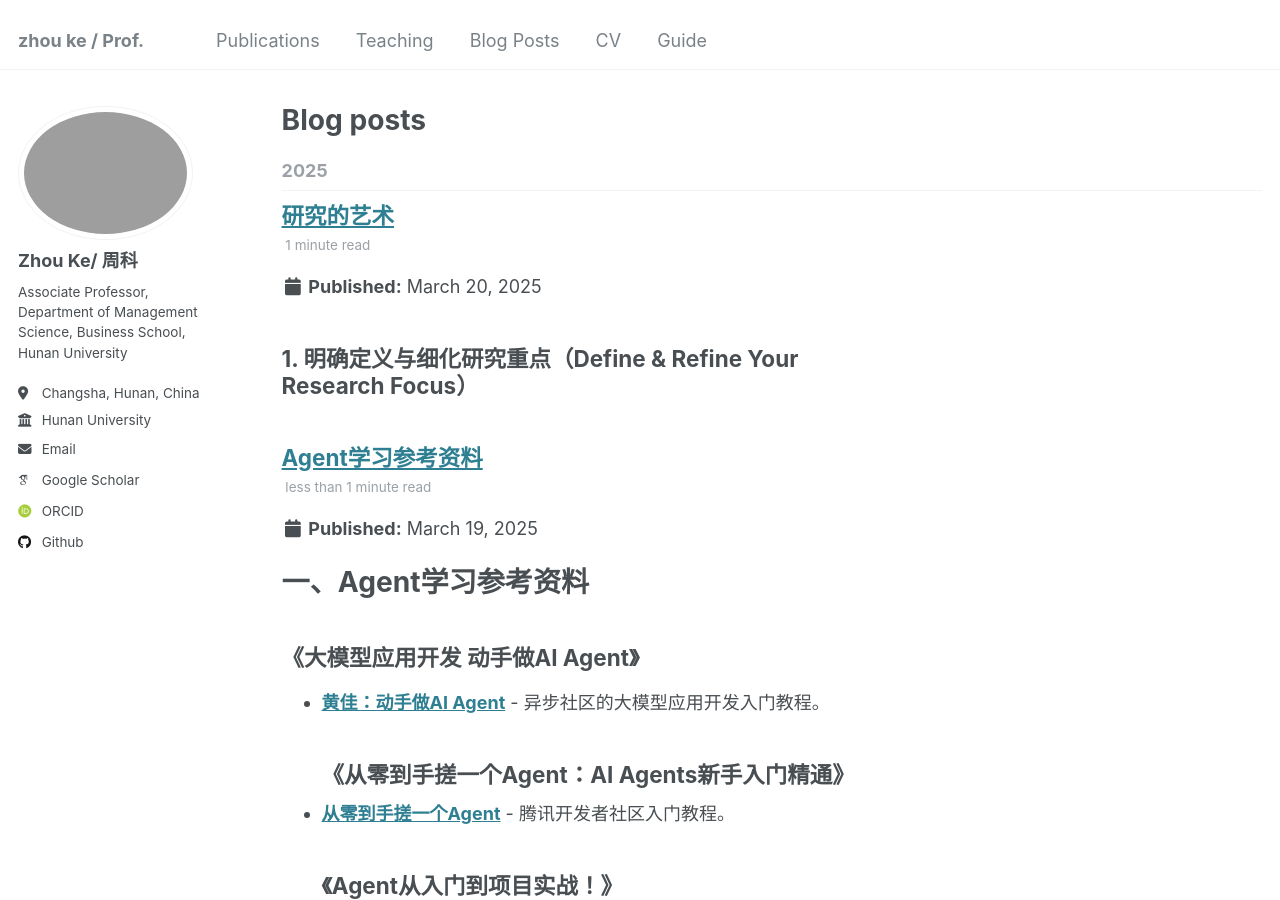
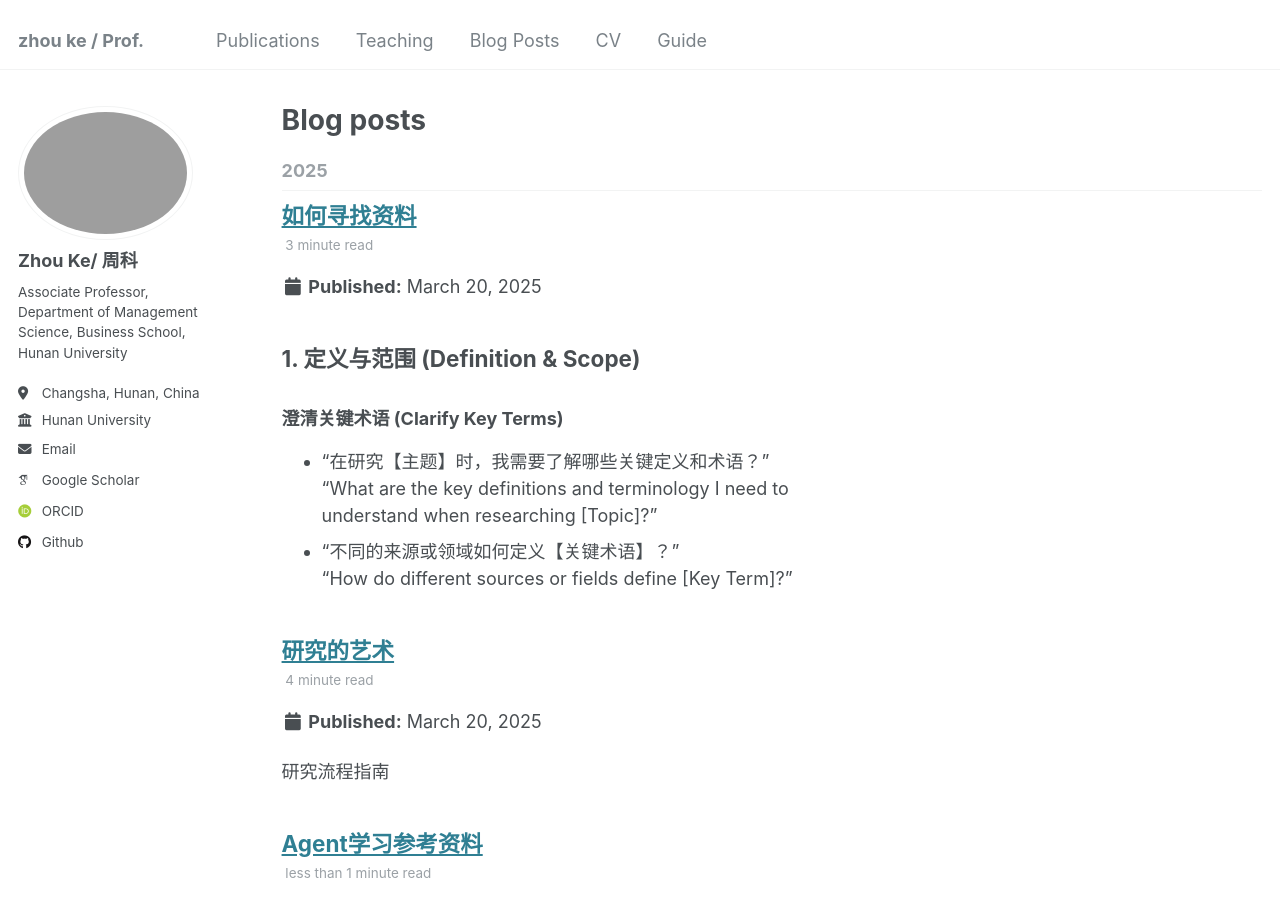
Before and after one commit to hustzhke/hustzhke.github.io, a Jekyll site: the page built from _pages/year-archive.html, in a window 1280 px wide and 900 px high. Built offline with Jekyll 4.4.1, drawn with Linux system fonts in a browser that asks for light colours; some web fonts are replaced; some of the changed lines change nothing that is shown.

Commit message:
中英文

```diff
--- a/_posts/2025-03-20-blog-post-10 .md
+++ b/_posts/2025-03-20-blog-post-10 .md
@@ -8,169 +8,161 @@ tags:
   - category2
 ---
 
-## 1. 明确定义与细化研究重点（Define & Refine Your Research Focus）
+研究流程指南
 
-### 明确研究主题（Clarify the Topic）
-在收集初步信息后，细化你的研究问题或目标，确保它清晰、具体并且可行。
+## 1. 定义与完善研究重点 (Define & Refine Your Research Focus)
+### 澄清研究主题 (Clarify the Topic)
+在收集初步信息后，进一步细化你的研究问题或目标，确保其清晰、具体且可行。
+After gathering initial information, refine your research question or objective. Make sure it is clear, specific, and feasible.
 
-**示例（Example）：**
-不要探索人工智能整体，而应特别关注强化学习在机器人领域的应用。
-*Instead of exploring all of artificial intelligence, focus specifically on the use of reinforcement learning in robotics.*
+**示例 (Example):**
+“与其研究整个人工智能领域，不如专注于强化学习在机器人领域的应用。”
+"Instead of exploring all of artificial intelligence, focus specifically on the use of reinforcement learning in robotics."
 
-### 确定研究范围与目的（Establish Scope & Purpose）
-确定你具体要实现什么（例如发现新知识、验证理论、解决实际问题）。
+### 确定研究范围与目的 (Establish Scope & Purpose)
+明确你的研究目标，如发现新知识、验证理论或解决实际问题。
+Determine what precisely you aim to accomplish (e.g., discover new knowledge, test a theory, solve a practical problem).
 
-**关键成果（Key Outcome）：**
-清晰明确的研究问题或假设，用以指导整个研究。
+**关键成果 (Key Outcome):**
+一个清晰明确的研究问题或假设，以指导后续研究。
+A well-defined research question or hypothesis that guides the rest of your study.
 
 ---
 
-## 2. 全面文献综述（Conduct a Thorough Literature Review）
+## 2. 进行全面的文献综述 (Conduct a Thorough Literature Review)
+### 调查现有知识 (Survey Existing Knowledge)
+回顾与你的研究主题相关的学术论文、权威文章、书籍及可信的在线资源。
+Review academic papers, reputable articles, books, and credible online resources related to your refined topic.
 
-### 调查现有知识（Survey Existing Knowledge）
-审阅与你研究主题相关的学术论文、权威文章、书籍和可靠网络资源。
+**常用数据库 (Databases):**
+Google Scholar, JSTOR, IEEE Xplore, PubMed 等。
+Google Scholar, JSTOR, IEEE Xplore, PubMed, etc.
 
-**数据库（Databases）：**
-Google Scholar、JSTOR、IEEE Xplore、PubMed等。
+### 识别研究空白与趋势 (Identify Gaps & Trends)
+寻找尚未深入研究的领域、争议点及新兴主题。
+Look for underexplored areas, points of controversy, and emerging themes.
 
-### 识别研究空白与趋势（Identify Gaps & Trends）
-寻找研究不足的领域、争议点和新兴主题。
-
-**关键成果（Key Outcome）：**
-全面了解现有知识现状，并清晰理解你的研究如何融入现有文献。
+**关键成果 (Key Outcome):**
+全面理解当前知识状态，并明确你的研究如何融入现有文献。
+A comprehensive understanding of the current state of knowledge and a clear sense of how your research fits into the existing literature.
 
 ---
 
-## 3. 选择合适的研究方法（Choose an Appropriate Methodology）
+## 3. 选择合适的研究方法 (Choose an Appropriate Methodology)
+### 定量 vs. 定性 vs. 混合方法 (Quantitative vs. Qualitative vs. Mixed Methods)
+根据研究问题、数据可用性及主题性质选择最佳研究方法。
+Decide on the best research approach based on your question, data availability, and the nature of the topic.
 
-### 定量、定性或混合方法（Quantitative vs. Qualitative vs. Mixed Methods）
-根据你的研究问题、数据可用性和主题性质，决定最佳研究方法。
+- **定量研究 (Quantitative):** 使用数值数据、统计分析，通常用于普适性结论。
+  *Uses numerical data, statistics, and often seeks generalizable results.*
+- **定性研究 (Qualitative):** 强调描述性、情境化或解释性数据（如访谈、案例研究）。
+  *Focuses on descriptive, contextual, or interpretive data (e.g., interviews, case studies).*
+- **混合方法 (Mixed Methods):** 结合定量与定性研究方法。
+  *Combines both approaches.*
 
-- **定量研究（Quantitative）：** 使用数值数据、统计方法，通常寻求可推广的结果。
-- **定性研究（Qualitative）：** 关注描述性、情境性或解释性的数据（如访谈、案例研究）。
-- **混合方法（Mixed Methods）：** 结合两种方法。
+### 研究设计 (Research Design)
+选择适合的研究设计，如实验研究、相关性研究、人种志研究或扎根理论研究。
+Select a specific design (e.g., experimental, correlational, ethnographic, grounded theory) or protocol in line with best practices in your field.
 
-### 研究设计（Research Design）
-选择与你领域最佳实践相符的具体设计（例如实验法、相关性研究、民族志、扎根理论）。
-
-**关键成果（Key Outcome）：**
-制定详细的研究计划，明确如何收集与分析数据。
+**关键成果 (Key Outcome):**
+一份详细的研究计划，说明数据收集和分析方法。
+A detailed research plan outlining how you will collect and analyze data.
 
 ---
 
-## 4. 数据收集与整理（Collect & Organize Data）
+## 4. 收集与整理数据 (Collect & Organize Data)
+### 原始数据收集 (Primary Data Collection)
+如果进行原始研究，可通过实验、调查、访谈或现场观察收集数据。
+If conducting original research, gather data through experiments, surveys, interviews, or field observations.
 
-### 一手数据收集（Primary Data Collection）
-若进行原创研究，通过实验、调查、访谈或实地观察收集数据。
+**确保伦理合规 (Ensure Ethical Considerations):**
+获取受试者同意，保护隐私，遵守伦理审查委员会 (IRB) 指南（如适用）。
+Obtain consent, maintain privacy, follow institutional review board (IRB) guidelines where applicable.
 
-- **确保伦理考量：** 取得同意、保护隐私、遵守相关机构审查委员会（IRB）规定。
+### 次级数据收集 (Secondary Data Collection)
+如果使用现有数据，确保数据的可靠性与相关性。
+If drawing on existing data, ensure its reliability and relevance.
 
-### 二手数据收集（Secondary Data Collection）
-若使用已有数据，确保数据可靠性和相关性。
+**数据来源 (Sources):**
+政府数据库、同行评审文章、权威行业报告。
+Government databases, peer-reviewed articles, reputable industry reports.
 
-- **数据来源：** 政府数据库、同行评审文章、权威行业报告。
-
-**关键成果（Key Outcome）：**
-形成结构化的数据集（定性或定量），与研究问题紧密相关。
+**关键成果 (Key Outcome):**
+一个有组织的数据集（定量或定性），与研究问题紧密相关。
+A structured dataset (qualitative or quantitative) relevant to your research question.
 
 ---
 
-## 5. 严格的数据分析（Analyze the Data Rigorously）
+## 5. 严谨分析数据 (Analyze the Data Rigorously)
+### 选择合适的工具与技术 (Appropriate Tools & Techniques)
+使用合适的统计检验（如 t 检验、ANOVA、回归分析）或定性分析方法（如主题分析、编码）准确解释结果。
+Use the right statistical tests (e.g., t-test, ANOVA, regression) or qualitative analysis methods (e.g., thematic analysis, coding) to interpret results accurately.
 
-### 合适的工具和技术（Appropriate Tools & Techniques）
-运用合适的统计检验（例如t检验、方差分析、回归）或定性分析方法（例如主题分析、编码）精确解读结果。
+### 确保数据的有效性与可靠性 (Ensure Validity & Reliability)
+- **有效性 (Validity):** 你的分析是否真正测量了预期的内容？
+  *Does the analysis accurately measure what it intends to measure?*
+- **可靠性 (Reliability):** 结果是否一致且可复现？
+  *Are the results consistent and replicable?*
 
-### 确保有效性与可靠性（Ensure Validity & Reliability）
-- **有效性（Validity）：** 分析是否准确测量了预期内容？
-- **可靠性（Reliability）：** 结果是否一致并可重复？
-
-**关键成果（Key Outcome）：**
-通过严谨的方法学分析得出洞察与发现。
+**关键成果 (Key Outcome):**
+通过严谨的方法得出的研究发现和洞见。
+Insights and findings derived from a careful, methodologically sound analysis.
 
 ---
 
-## 6. 解释与综合研究发现（Interpret & Synthesize Findings）
+## 6. 解释与综合研究结果 (Interpret & Synthesize Findings)
+### 与现有文献对比 (Compare With Existing Literature)
+将你的研究结果与已有研究进行比较，以确定其是否支持或挑战现有理论。
+Align your results with previous research to see if they confirm or challenge established knowledge.
 
-### 与现有文献对比（Compare With Existing Literature）
-将结果与已有研究对照，确认或挑战现有知识。
+### 讨论研究意义 (Discuss Implications)
+解释你的研究为何重要——是否推动理论发展、指导实践或指出未来研究方向。
+Explain why your findings matter—whether they advance theory, inform practice, or highlight areas for further study.
 
-### 讨论研究意义（Discuss Implications）
-说明研究发现为何重要—是推进理论、指导实践，还是指出未来研究方向。
-
-**关键成果（Key Outcome）：**
-清晰、具备情境化的研究意义理解。
+**关键成果 (Key Outcome):**
+清晰地展现研究的意义及其在学术领域中的位置。
+A clear, contextualized understanding of your research’s significance.
 
 ---
 
-## 7. 呈现研究并同行评审（Present & Peer-Review Your Work）
+## 7. 发表与同行评审 (Present & Peer-Review Your Work)
+### 撰写研究报告 (Draft Your Research Report)
+按标准结构组织研究结果（引言、方法、结果、讨论、结论）。
+Organize your findings into a coherent structure (introduction, methodology, results, discussion, conclusion).
 
-### 撰写研究报告（Draft Your Research Report）
-将研究发现整理为逻辑清晰的结构（引言、方法、结果、讨论、结论）。
+### 寻求同行反馈 (Peer Feedback)
+邀请同事、导师或领域专家评审，以发现问题、澄清疑问、完善论点。
+Seek reviews from colleagues, mentors, or subject-matter experts to identify weaknesses, clarify uncertainties, and refine arguments.
 
-### 同行反馈（Peer Feedback）
-请同事、导师或领域专家审阅，发现弱点、澄清不确定性并优化论证。
-
-**关键成果（Key Outcome）：**
-完善、清晰可信的研究呈现。
+**关键成果 (Key Outcome):**
+一篇经过完善的、透明且可信的研究报告。
+A polished, transparent, and credible presentation of your research.
 
 ---
 
-## 8. 修订与迭代（Revise & Iterate）
+## 8. 修订与迭代 (Revise & Iterate)
+### 回应批评与反馈 (Address Criticisms & Feedback)
+纳入有效的批评意见，并在必要时调整研究方法或分析。
+Incorporate valid critiques and refine your methodology or analysis if necessary.
 
-### 回应批评与反馈（Address Criticisms & Feedback）
-吸纳有效的批评意见，必要时优化研究方法或分析。
-
-### 考虑研究局限（Consider Limitations）
-坦诚说明研究限制（如样本小、可能存在的偏差、测量误差等）。
-
-**关键成果（Key Outcome）：**
-经过严格审阅与修订，能够经得起审查的最终研究成果。
+**关键成果 (Key Outcome):**
+经过严格审查与修订的最终研究成果。
+A rigorously reviewed and revised final product that stands up to scrutiny.
 
 ---
 
-## 9. 分享与存档（Share & Archive）
-
-### 研究成果传播（Dissemination）
-在期刊发表、会议展示，或通过开放平台分享。
-
-- **预发表平台：** SSRN （https://www.ssrn.com/index.cfm/en/）、Arkiv  (https://arxiv.org/)、OSF（Open Science Framework）。
-
-### 数据与文档存档（Data & Documentation）
-将数据、代码和文档存档，以供未来参考和重复使用（如GitHub、机构存储库）。
-
-**关键成果（Key Outcome）：**
-广泛的研究可获取性，促进未来合作与研究。
+## 9. 分享与存档 (Share & Archive)
+### 研究传播 (Dissemination)
+通过期刊发表、会议展示或开放获取平台分享研究成果。
+Publish in journals, present at conferences, or share through open-access platforms as appropriate.
 
 ---
 
-## 10. 规划未来研究（Plan Future Research）
+## 10. 规划未来研究 (Plan Future Research)
+### 识别下一步 (Identify Next Steps)
+每项研究都会引发新的问题或研究方向，制定后续研究计划。
+Every study yields new questions or avenues to explore. Outline how these can be pursued in subsequent projects.
 
-### 确定下一步研究（Identify Next Steps）
-每项研究都会提出新的问题或探索方向。明确如何在后续项目中探索。
-
-### 维护研究日志（Maintain a Research Log）
-记录研究中的经验教训，持续改进研究过程。
-
-**关键成果（Key Outcome）：**
-为后续研究明确方向的路线图。
-
----
-
-## 常见研究框架与方法（Common Research Frameworks & Methodologies）
-
-- **科学方法（Scientific Method）:** 提出假设→实验验证→分析结果→得出结论→完善假设。
-- **行动研究（Action Research）:** 规划、行动、观察与反思的迭代周期，通常用于组织或教育环境。
-- **设计思维（Design Thinking）:** 共情、定义、构思、原型制作与测试，尤其适合产品或服务创新。
-- **循证研究（Evidence-Based Research）:** 收集评估已有证据，结合专业知识，并应用于具体问题。
-
----
-
-## 参考与权威链接（References & Credible Links）
-
-- **一般研究指南：**
-  - 《研究的艺术》（“The Craft of Research” by Booth, Colomb, & Williams）
-  - Purdue OWL（Online Writing Lab）
-
-- **伦理研究标准：**
-  - 美国人类研究保护办公室（OHRP）
-  - 贝尔蒙报告（Belmont Report）
+**关键成果 (Key Outcome):**
+为未来研究提供路线图，以构建更深入的研究体系。
+A roadmap for ongoing or follow-up inquiries that builds on your current findings.
--- /dev/null
+++ b/_posts/2025-03-20-blog-post-11.md
@@ -0,0 +1,135 @@
+---
+title: '如何寻找资料'
+date: 2025-03-20
+permalink: /posts/2012/08/blog-post-4/
+tags:
+  - cool posts
+  - category1
+  - category2
+---
+
+
+## 1. 定义与范围 (Definition & Scope)
+### 澄清关键术语 (Clarify Key Terms)
+- “在研究【主题】时，我需要了解哪些关键定义和术语？”
+  "What are the key definitions and terminology I need to understand when researching [Topic]?"
+- “不同的来源或领域如何定义【关键术语】？”
+  "How do different sources or fields define [Key Term]?"
+
+### 确立研究重点 (Establish Focus)
+- “【主题】包含哪些子主题或领域？”
+  "What subtopics or areas are encompassed by [Topic]?"
+- “【主题】的研究范围是什么？它涉及哪些领域或学科？”
+  "What is the scope of [Topic], and which domains or disciplines does it intersect?"
+
+## 2. 历史背景 (Historical Context)
+### 起源与演变 (Origin & Evolution)
+- “【主题】何时、如何起源？有哪些关键人物或先驱？”
+  "When and how did [Topic] originate, and who were the key figures or pioneers?"
+- “【主题】如何随着时间和不同文化或学术背景演变？”
+  "How has [Topic] evolved over time and across different cultural or academic contexts?"
+
+### 重要里程碑 (Milestones & Turning Points)
+- “塑造【主题】的重大事件或突破有哪些？”
+  "What major events or breakthroughs shaped [Topic]?"
+- “哪些研究或出版物显著推动了对【主题】的理解？”
+  "Which studies or publications significantly advanced understanding of [Topic]?"
+
+## 3. 现状概览 (Current Landscape)
+### 领域概述 (Overview of the Field)
+- “当前【主题】在研究、实践或行业应用方面的现状如何？”
+  "What does the current landscape of [Topic] look like in terms of research, practice, or industry application?"
+- “哪些主要机构、组织或研究人员在该领域处于领先地位？”
+  "Who are the main institutions, organizations, or researchers leading work in this field?"
+
+### 影响力理论与模型 (Influential Theories & Models)
+- “哪些核心理论、框架或模型指导着当前对【主题】的思考？”
+  "What core theories, frameworks, or models guide current thinking about [Topic]?"
+- “哪些理论或概念框架被广泛引用？为什么？”
+  "Which theoretical or conceptual frameworks are most widely cited, and why?"
+
+## 4. 关键问题与目标 (Key Questions & Objectives)
+### 核心研究问题 (Central Research Questions)
+- “哪些主要问题驱动着【主题】的研究？”
+  "What are the main questions driving research in [Topic]?"
+- “【主题】试图解决哪些知识空白或问题？”
+  "What problems or gaps in knowledge is [Topic] trying to solve?"
+
+### 研究目标 (Goals & Objectives)
+- “【主题】的短期和长期研究目标是什么？”
+  "What are the short-term and long-term objectives of research or practical efforts in [Topic]?"
+- “当前文献中存在哪些未解决或研究不足的问题？”
+  "Which questions remain unresolved or underexplored in current literature?"
+
+## 5. 证据与数据 (Evidence & Data)
+### 主要来源与研究 (Primary Sources & Studies)
+- “关于【主题】最重要或被频繁引用的研究、数据集或实验有哪些？”
+  "What are the most important or frequently cited studies, datasets, or experiments on [Topic]?"
+- “哪些期刊或会议经常发表关于【主题】的研究？”
+  "Which journals or conferences frequently publish research on [Topic]?"
+
+### 数据质量与可靠性 (Quality & Reliability)
+- “【主题】的主要数据来源有多可靠或有效？”
+  "How reliable or valid are the key sources of data on [Topic]?"
+- “主要研究或数据集中是否存在方法论上的局限性？”
+  "Are there any methodological limitations in the major studies or data sets?"
+
+## 6. 方法与研究途径 (Methods & Approaches)
+### 方法论概述 (Methodological Overview)
+- “研究【主题】通常使用哪些方法（定性、定量、混合方法）？”
+  "What methodologies (qualitative, quantitative, mixed-methods) are commonly used to study [Topic]?"
+- “是否有任何新兴的研究方法被应用于【主题】？”
+  "Are there any novel or emerging research methods being applied to [Topic]?"
+
+### 最佳实践与标准 (Best Practices & Standards)
+- “【主题】研究领域公认的最佳实践或金标准是什么？”
+  "What are considered best practices or gold standards in research on [Topic]?"
+- “主要机构是否推荐特定的研究指南或协议？”
+  "Are there specific guidelines or protocols recommended by leading organizations?"
+
+## 7. 应用与实践影响 (Applications & Practical Implications)
+### 真实案例与影响 (Use Cases & Real-World Impact)
+- “【主题】在现实世界中如何应用（如行业、公共政策、教育、医疗）？”
+  "How is [Topic] applied in real-world settings (e.g., industry, public policy, education, healthcare)?"
+- “有哪些值得关注的案例研究或成功案例证明【主题】的影响？”
+  "What are notable case studies or success stories demonstrating the impact of [Topic]?"
+
+### 伦理与社会考量 (Ethical & Societal Considerations)
+- “【主题】的应用会带来哪些伦理或社会影响？”
+  "What ethical or societal implications arise from the application of [Topic]?"
+- “不同利益相关者（政策制定者、行业领导者、活动家）如何看待这些影响？”
+  "How do different stakeholders (e.g., policymakers, industry leaders, activists) view these implications?"
+
+## 8. 争议与辩论 (Controversies & Debates)
+### 主要分歧点 (Main Points of Disagreement)
+- “【主题】存在哪些主要争议、辩论或未解决的问题？”
+  "What are the major controversies, debates, or unresolved issues within [Topic]?"
+- “哪些学派或观点存在冲突？他们的主要论点是什么？”
+  "Which schools of thought or camps are in conflict, and what are their main arguments?"
+
+## 9. 跨学科视角 (Cross-Disciplinary Perspectives)
+### 与其他领域的交叉 (Intersection with Other Fields)
+- “【主题】如何与其他学科（如神经科学、经济学、计算机科学）交叉？”
+  "How does [Topic] intersect with or draw from other disciplines (e.g., neuroscience, economics, computer science)?"
+- “是否存在跨学科研究团队或联合项目研究【主题】？”
+  "Are there multidisciplinary research teams or joint projects exploring [Topic]?"
+
+## 10. 地区或文化差异 (Regional or Cultural Variations)
+### 全球视角 (Global Outlook)
+- “【主题】在不同地区或文化中有何不同？”
+  "How does [Topic] differ across regions or cultures?"
+
+## 11. 未来方向 (Future Directions)
+### 新兴趋势与研究 (Emerging Trends & Research)
+- “与【主题】相关的最新趋势、创新或技术有哪些？”
+  "What are the latest emerging trends, innovations, or technologies relevant to [Topic]?"
+
+## 12. 资源与推荐 (Recommendations & Further Resources)
+### 额外学习资源 (Additional Learning)
+- “能否推荐关于【主题】的权威书籍、学术期刊或专家？”
+  "Can you recommend authoritative books, academic journals, or experts to follow on [Topic]?"
+
+## 13. 验证与交叉核查 (Validation & Double-Checking)
+### 评估可靠性 (Assessing Reliability)
+- “关于【主题】的信息可能存在哪些偏见或局限性？”
+  "What potential biases or limitations should I be aware of in the information you’ve provided on [Topic]?"
```
